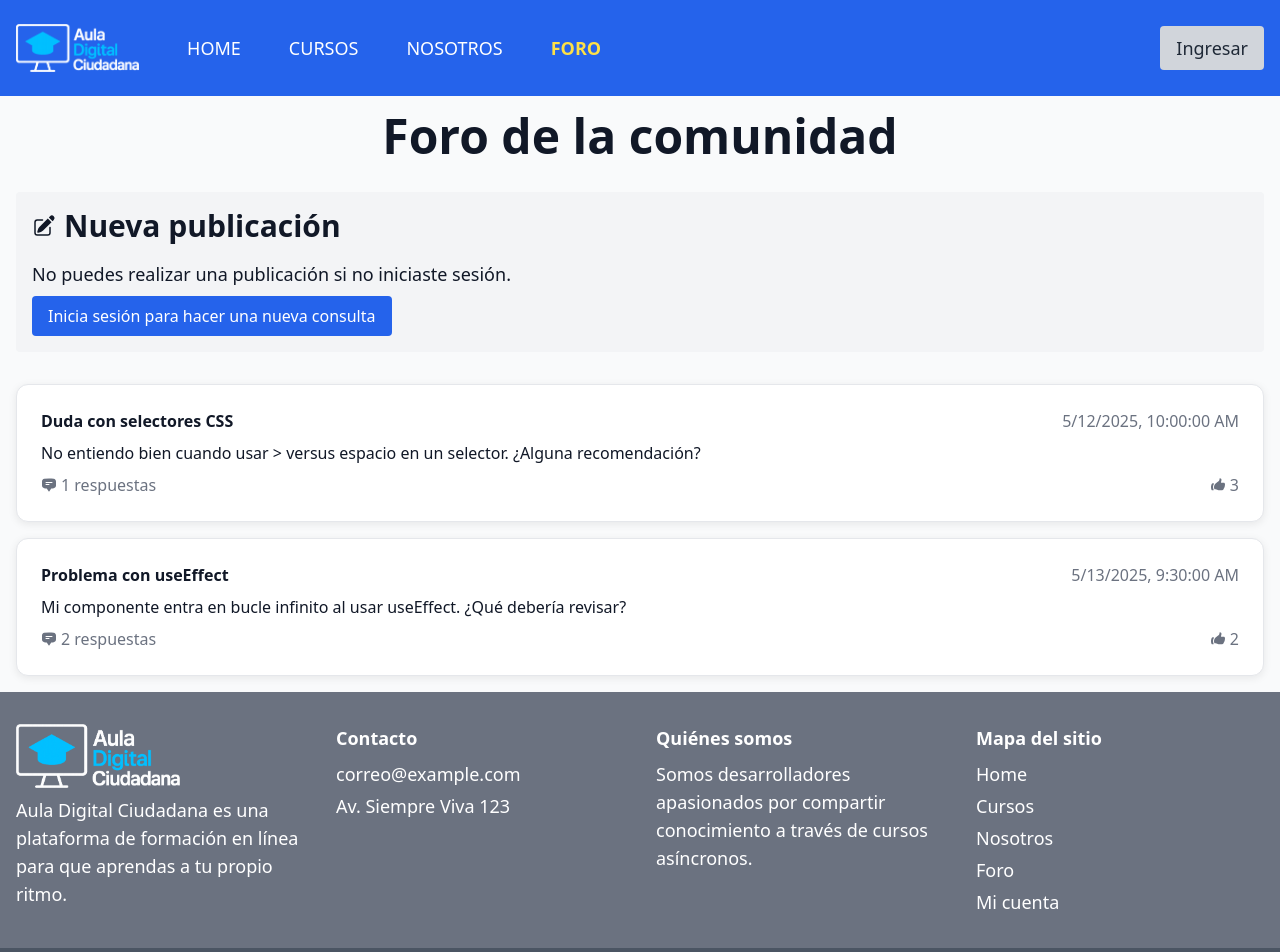
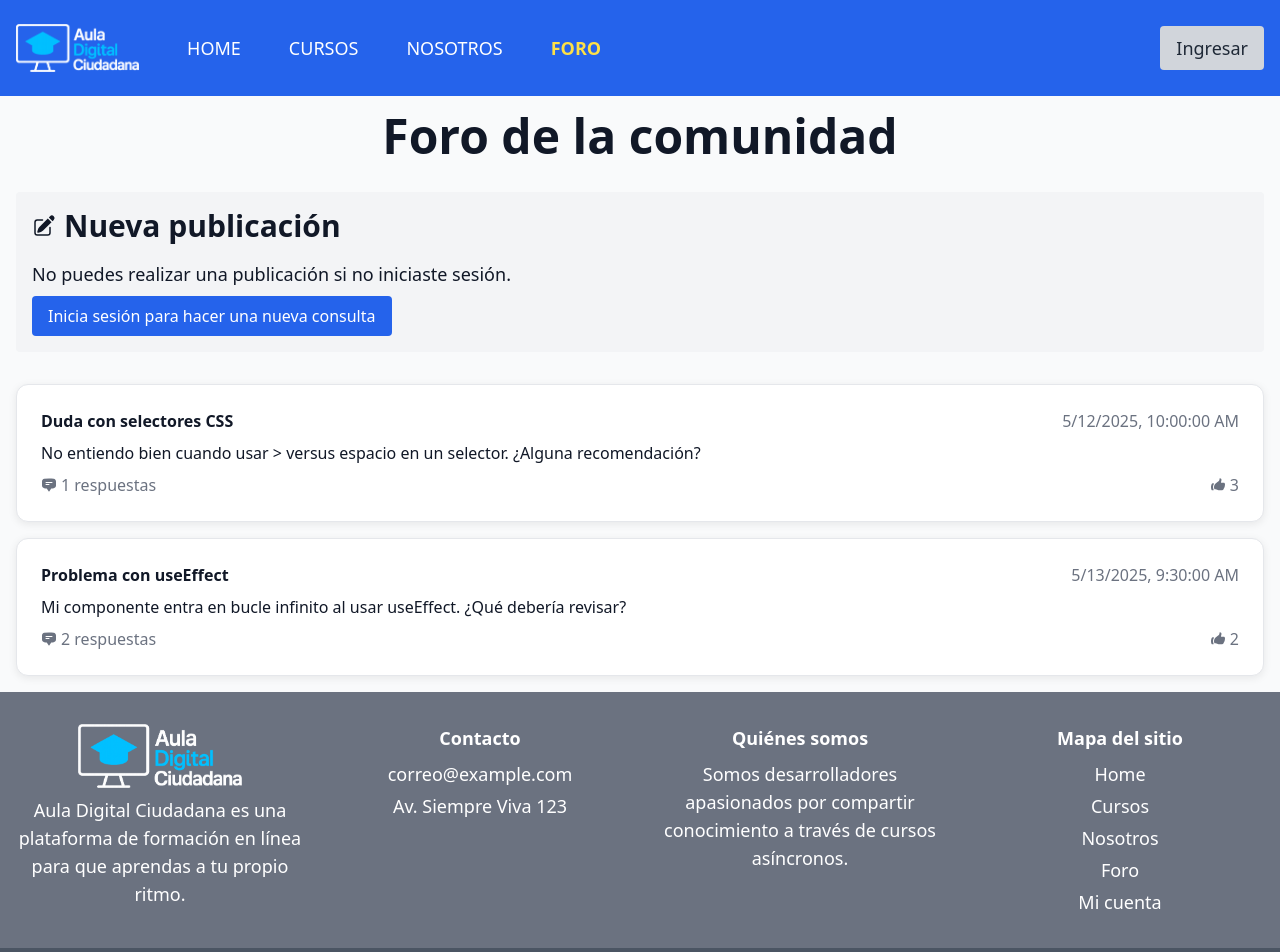
Before and after one commit to estebanaraoz/curso-webapp, a React (Vite) app: page /curso-webapp/foro in a window 1280 px wide. Shown: the top 952 px of the page. Built offline with nearby package versions, Linux system fonts and the light colour scheme.

Commit message:
Center footer columns and fix hero background

```diff
--- a/src/components/Footer.tsx
+++ b/src/components/Footer.tsx
@@ -5,26 +5,26 @@ export default function Footer() {
   return (
     <footer className="bg-gray-500 dark:bg-gray-900 text-white text-sm">
       <div className="container mx-auto px-4 py-8 grid grid-cols-1 sm:grid-cols-2 md:grid-cols-4 gap-8">
-        <div>
+        <div className="flex flex-col items-center text-center">
           <img src={getAssetUrl('/logo.png')} alt="Logo" className="h-16 w-auto mb-2 object-contain" />
           <p>
             Aula Digital Ciudadana es una plataforma de formación en línea para que aprendas a tu propio ritmo.
           </p>
         </div>
-        <div className="text-lg">
+        <div className="text-lg text-center">
           <h3 className="font-semibold mb-2">Contacto</h3>
           <ul className="space-y-1">
             <li>correo@example.com</li>
             <li>Av. Siempre Viva 123</li>
           </ul>
         </div>
-        <div className="text-lg">
+        <div className="text-lg text-center">
           <h3 className="font-semibold mb-2">Quiénes somos</h3>
           <p>
             Somos desarrolladores apasionados por compartir conocimiento a través de cursos asíncronos.
           </p>
         </div>
-        <div className="text-lg">
+        <div className="text-lg text-center">
           <h3 className="font-semibold mb-2">Mapa del sitio</h3>
           <ul className="space-y-1">
             <li>
--- a/src/pages/Home.tsx
+++ b/src/pages/Home.tsx
@@ -24,11 +24,11 @@ export default function Home() {
       <Navbar />
         <main className="flex-grow">
           <section
-            className="relative w-full bg-gradient-to-r from-blue-50/80 to-purple-50/80 dark:from-gray-800/80 dark:to-gray-700/80 overflow-hidden"
+            className="relative w-full bg-gradient-to-r from-blue-50/70 to-purple-50/70 dark:from-gray-800/70 dark:to-gray-700/70 overflow-hidden"
           >
             <div
-              className="absolute inset-0 w-full h-full bg-cover bg-center blur-3xl scale-110 -z-10"
-              style={{ backgroundImage: `url(${getAssetUrl('/images/hero.png')})` }}
+              className="absolute inset-0 w-full h-full bg-cover bg-center blur-sm scale-105 -z-10"
+              style={{ backgroundImage: `url('/images/hero.png')` }}
             />
             <div className="container mx-auto flex flex-col-reverse md:flex-row items-center gap-8 p-8">
               <div className="flex flex-col items-start gap-4 md:w-1/2">
```
